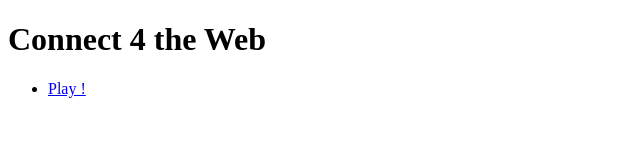
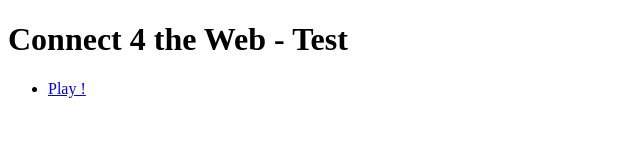
Before and after one commit to ladar-1/Test, a plain HTML site: page index.html in a window 1280 px wide. Shown: the whole page, without its empty margins (0-640 px from the left). Drawn offline with Linux system fonts and the light colour scheme.

Commit message:
Test authoring

```diff
--- a/index.html
+++ b/index.html
@@ -8,7 +8,7 @@
 </head>
 <body>
 <!-- Your XHTML5 code goes here -->
-<h1>Connect 4 the Web</h1>
+<h1>Connect 4 the Web - Test</h1>
 <ul>
     <li><a href="connect4.html">Play !</a></li>
 </ul>
```
